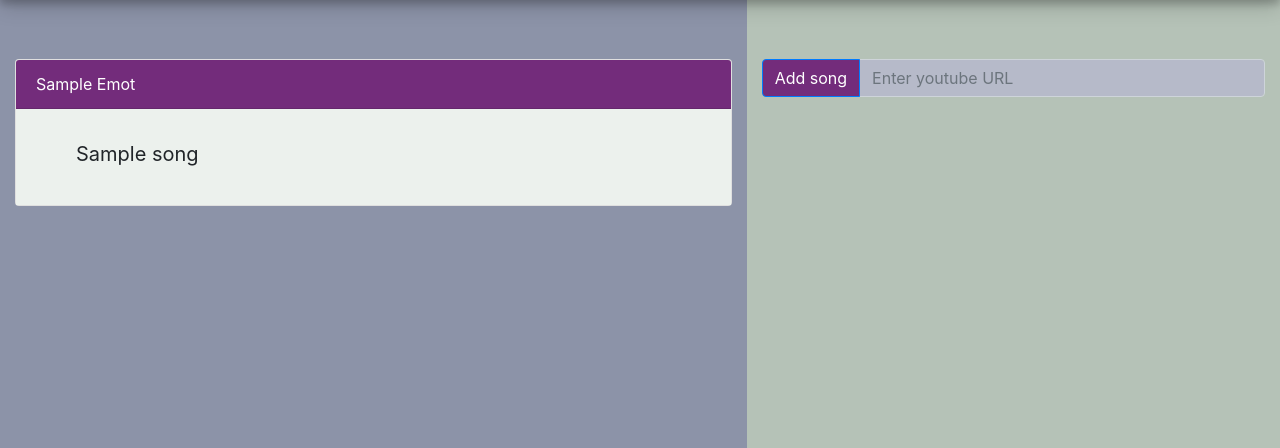
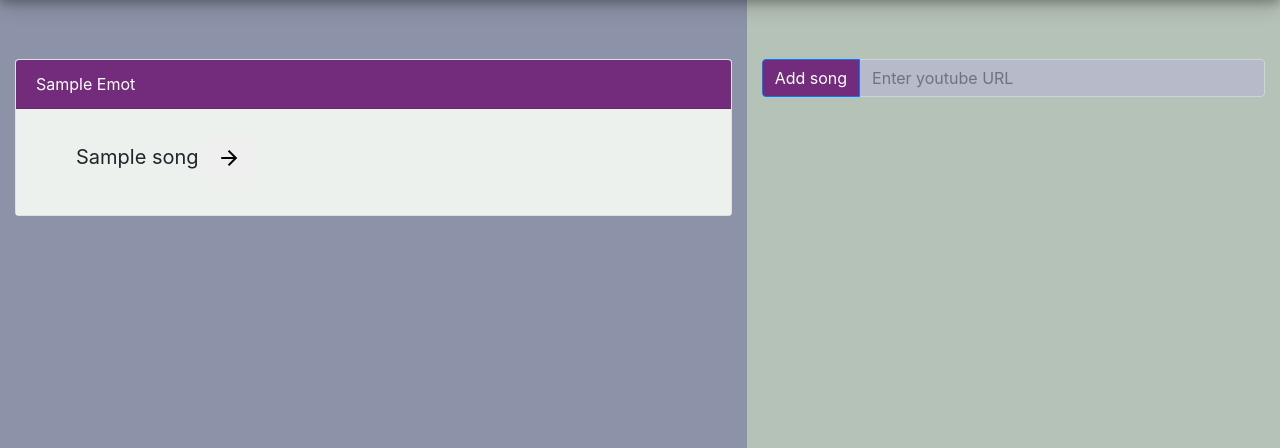
Before and after one commit to akench/MusicEmotionsClassifier, a Flask app: template app/templates/dashboard.html in a window 1280 px wide, after a click that opens the changed part. Shown: the part 71-519 px from the top of the page. Run offline with Flask 2, Linux system fonts and the light colour scheme; the template is opened without the code that fills it: most values are stand-ins (such as "Sample title", 1, 10 or a date in 2020); some libraries are stand-ins or nearby versions.

Commit message:
add btn to show video on right

```diff
--- a/app/static/styles/dashboard.css
+++ b/app/static/styles/dashboard.css
@@ -27,6 +27,10 @@
     margin: 10px 0px 10px 0px;
 }
 
+.show-vid-btn {
+    height: 40px;
+}
+
 #add-song-input {
     background-color: rgb(182, 186, 201);
 }
--- a/app/templates/base.html
+++ b/app/templates/base.html
@@ -17,6 +17,8 @@
     <link rel="stylesheet" href="https://maxcdn.bootstrapcdn.com/bootstrap/4.0.0/css/bootstrap.min.css" integrity="sha384-Gn5384xqQ1aoWXA+058RXPxPg6fy4IWvTNh0E263XmFcJlSAwiGgFAW/dAiS6JXm"
         crossorigin="anonymous">
     <link rel="stylesheet" type="text/css" media="screen" href="/static/styles/base.css" />
+    <link href="https://fonts.googleapis.com/icon?family=Material+Icons"
+      rel="stylesheet">
 
     <!-- a page will inject any CSS or js file -->
     {% block head %} {% endblock %}
--- a/app/templates/dashboard.html
+++ b/app/templates/dashboard.html
@@ -6,6 +6,15 @@
 {% endblock %}
 
 {% block body %}
+
+<script>
+
+    function changeVid(url) {
+
+        $('#video').attr('src', url);
+    }
+
+</script>
 
 <div class="container-fluid">
 
@@ -27,7 +36,16 @@
                                 <div class="card-body">
                                     <ul style="list-style-type: none;">
                                         {% for song in songs[emot] %}
-                                            <li class="video-item" onclick="$('#video').attr('src', '{{ song.url }}');">{{ song.title }}</li>
+                                            <li class="video-item">
+
+                                                {{ song.title }}
+
+                                                <button type="button" class="btn btn-default show-vid-btn" onclick="changeVid('{{ song.url }}')">
+                                                    <i class="material-icons">
+                                                        arrow_forward
+                                                    </i>
+                                                </button>
+                                            </li>
                                         {% endfor %}
                                     </ul>
                                 </div>
```
